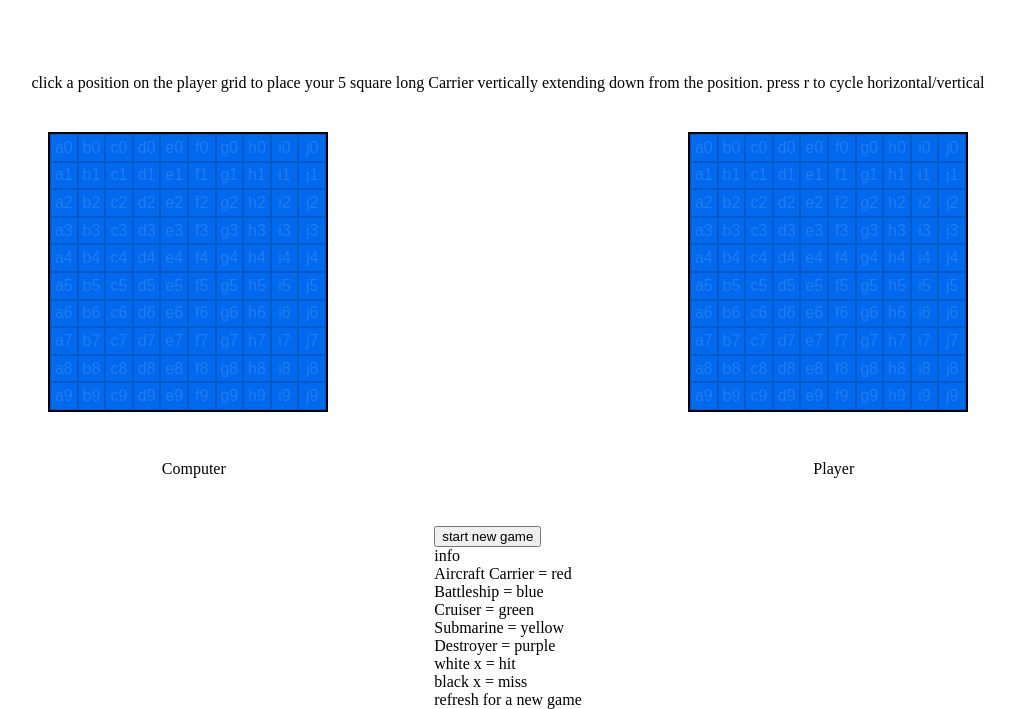
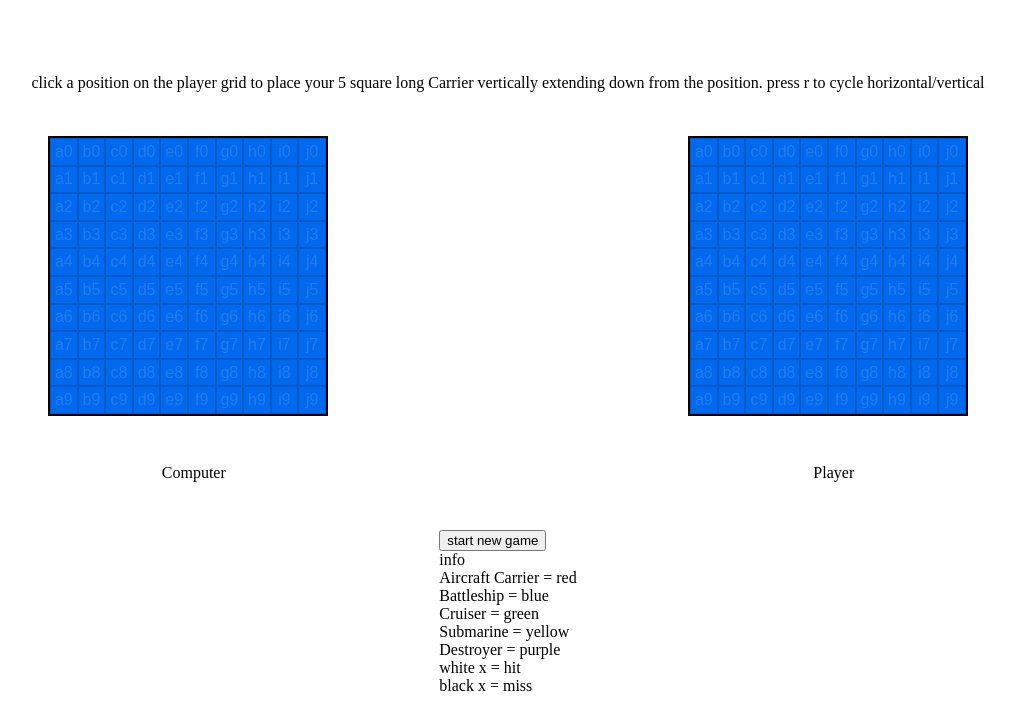
Before and after one commit to kon65138/battleships, a website built with webpack: page src/index.html in a window 1280 px wide. Shown: the part 105-814 px from the top of the page, without its empty margins (132-1147 px from the left). Built offline with nearby package versions, Linux system fonts and the light colour scheme.

Commit message:
remove text bc its redundent

```diff
--- a/src/index.html
+++ b/src/index.html
@@ -26,7 +26,6 @@
                 <div>Destroyer = purple</div>
                 <div>white x = hit</div>
                 <div>black x = miss</div>
-                <div>refresh for a new game</div>
             </div>
         </div>
     </body>
```
